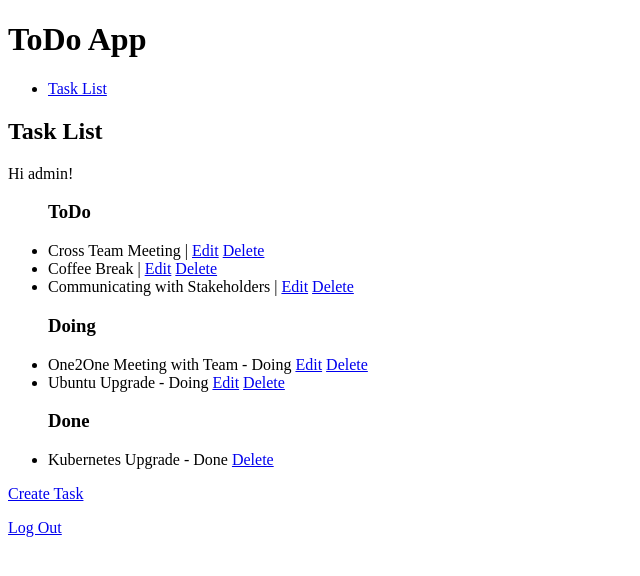
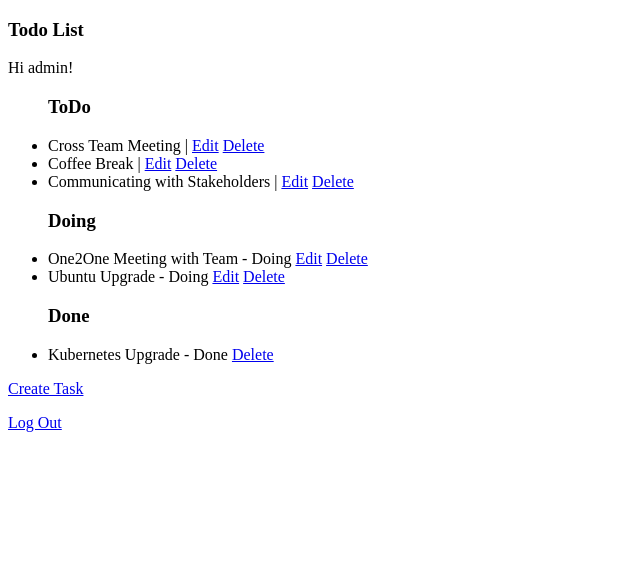
Before and after one commit to vaishnav1423/todoapp_sas, a Django app: page /tasks/ in a window 1280 px wide. Shown: the top 576 px of the page, without its empty margins (0-640 px from the left). Run offline with Django 5.2, Linux system fonts and the light colour scheme; a user stored in the database is signed in; data comes from the database, SQL or seed files in the repository; both versions use the stored data as it was after the commit.

Commit message:
Some cleanup

```diff
--- a/todoapp/templates/base.html
+++ b/todoapp/templates/base.html
@@ -7,16 +7,6 @@
     <!-- Add your CSS imports or inline styles here -->
 </head>
 <body>
-    <header>
-        <h1>ToDo App</h1>
-        <nav>
-            <ul>
-                <li><a href="{% url 'task-list' %}">Task List</a></li>
-                <!-- Add other navigation links as needed -->
-            </ul>
-        </nav>
-    </header>
-
     <main>
         {% block content %}{% endblock %}
     </main>
--- a/todoapp/templates/task_list.html
+++ b/todoapp/templates/task_list.html
@@ -2,7 +2,7 @@
 
 {% block content %}
 {% if user.is_authenticated %}
-  <h2>Task List</h2>
+  <h3>Todo List</h3>
   Hi {{ user.username }}!
   <ul>
     <h3><strong>ToDo</strong></h3>
```
Also changed, not shown: db.sqlite3.
